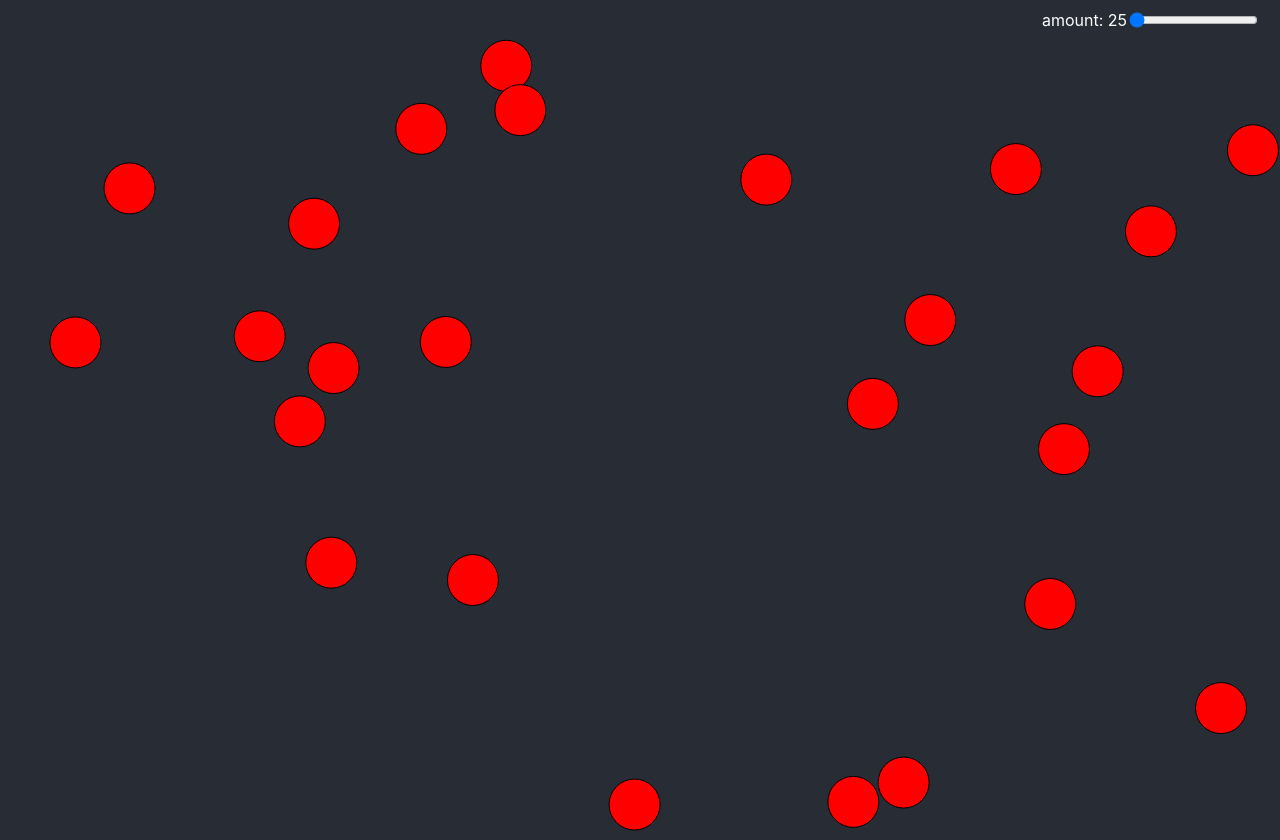
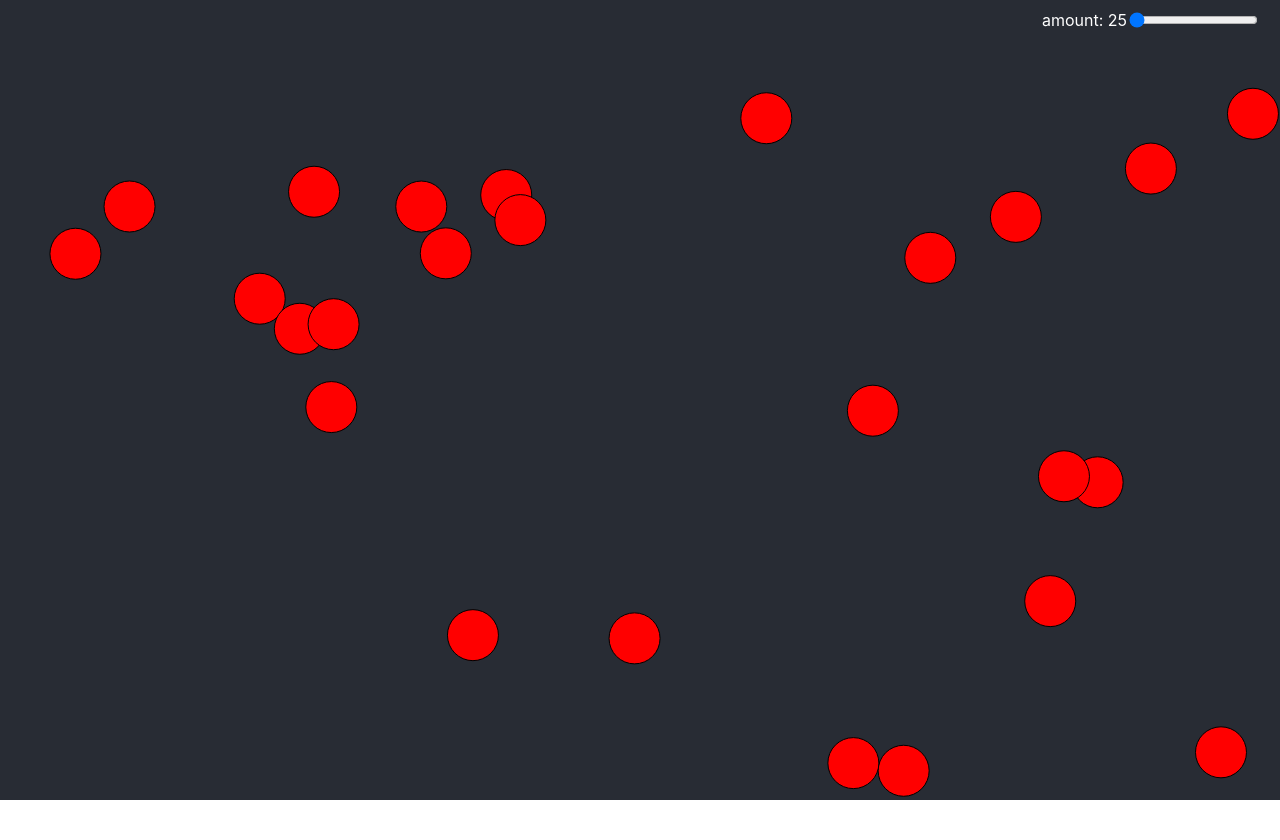
Before and after one commit to mattkubej/bouncing-balls, a React (Create React App) app: page / in a window 1280 px wide. After the commit the page ends 800 px from the top, so only its background shows below. Built offline with nearby package versions, Linux system fonts and the light colour scheme; the HTML template or start-up script is replaced by a standard one.

Commit message:
fix styling

```diff
--- a/src/components/HtmlBounce.css
+++ b/src/components/HtmlBounce.css
@@ -1,11 +1,17 @@
+#container {
+  display: flex;
+  flex-direction: column;
+  height: 100vh;
+}
+
 #controls {
   display: flex;
   justify-content: flex-end;
   padding: 10px 20px;
 }
 
-.container {
-  min-height: 100vh;
+.ballContainer {
+  flex-grow: 2;
 }
 
 .ball {
--- a/src/components/HtmlBounce.tsx
+++ b/src/components/HtmlBounce.tsx
@@ -107,14 +107,14 @@ export function HtmlBounce() {
   }, [renderFrame]);
 
   return (
-    <div>
+    <div id="container">
       <div id="controls">
         amount: {amount}
         <input type="range" min="25" step="25" max="2500" value={amount} onChange={(e) => {
           setAmount(Number(e.target.value));
         }} />
       </div>
-      <div className="container" ref={setContainerElement}>
+      <div className="ballContainer" ref={setContainerElement}>
         {balls.map((ball, index) => {
           return <Ball key={index} {...ball} />;
         })}
```
